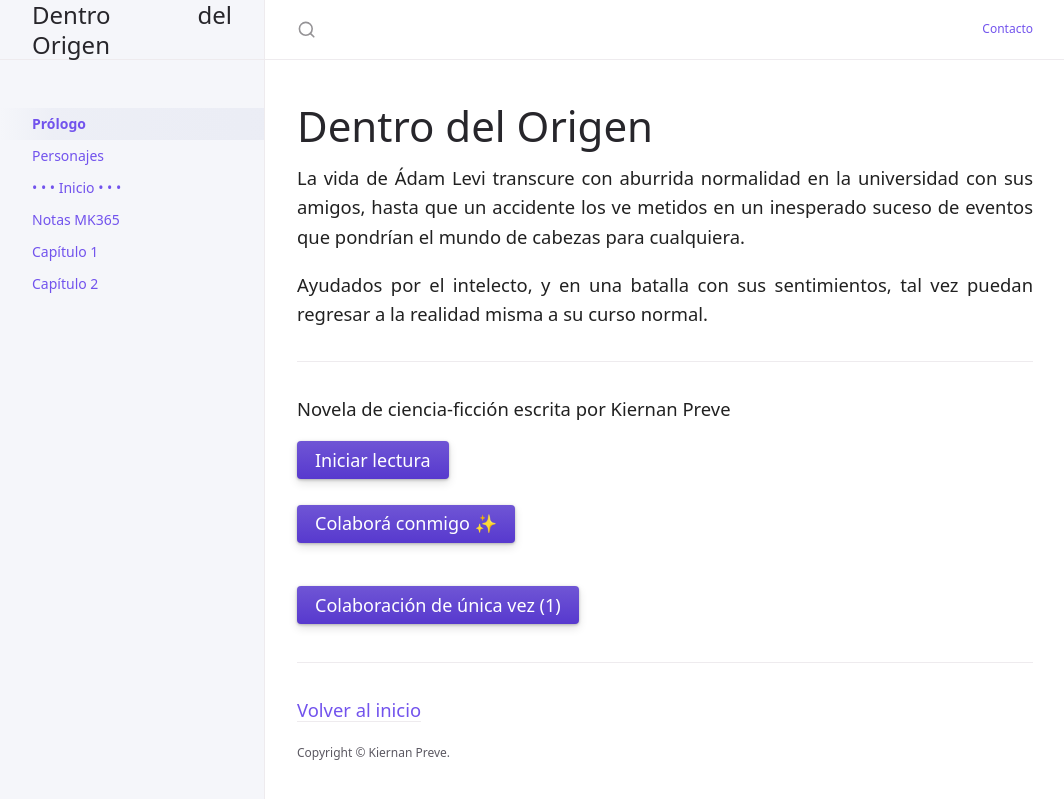
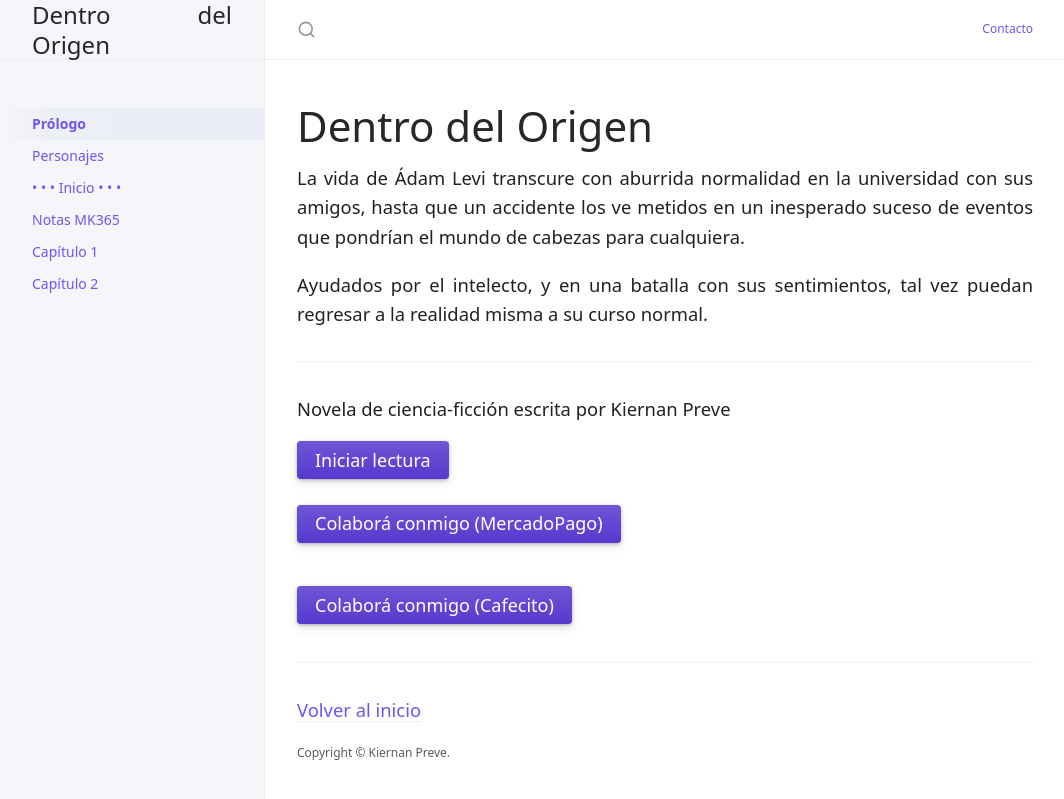
Before and after one commit to KierPrev/DentroDelOrigen, a Jekyll site: the page built from index.md, in a window 1280 px wide. Shown: the top 799 px of the page, without its empty margins (107-1171 px from the left). Built offline with Jekyll 4.4.1, drawn with Linux system fonts in a browser that asks for light colours.

Commit message:
Update index.md

```diff
--- a/index.md
+++ b/index.md
@@ -21,7 +21,7 @@ Novela de ciencia-ficción escrita por Kiernan Preve
 
 [Iniciar lectura](/docs/1-inicio.md){: .btn .btn-primary .fs-5 .mb-4 .mb-md-0 .mr-2 }
 
-[Colaborá conmigo ✨](https://www.mercadopago.com.ar/subscriptions/checkout?preapproval_plan_id=2c938084802a37ba01802bb17b2e0016){: .btn .btn-primary .fs-5 .mb-4 .mb-md-0 .mr-2 }
+[Colaborá conmigo (MercadoPago)](https://www.mercadopago.com.ar/subscriptions/checkout?preapproval_plan_id=2c938084802a37ba01802bb17b2e0016){: .btn .btn-primary .fs-5 .mb-4 .mb-md-0 .mr-2 }
 
-[Colaboración de única vez (1)](https://cafecito.app/kiernan){: .btn .btn-primary .fs-5 .mb-4 .mb-md-0 .mr-2 }
+[Colaborá conmigo (Cafecito)](https://cafecito.app/kiernan){: .btn .btn-primary .fs-5 .mb-4 .mb-md-0 .mr-2 }
 ---
```
